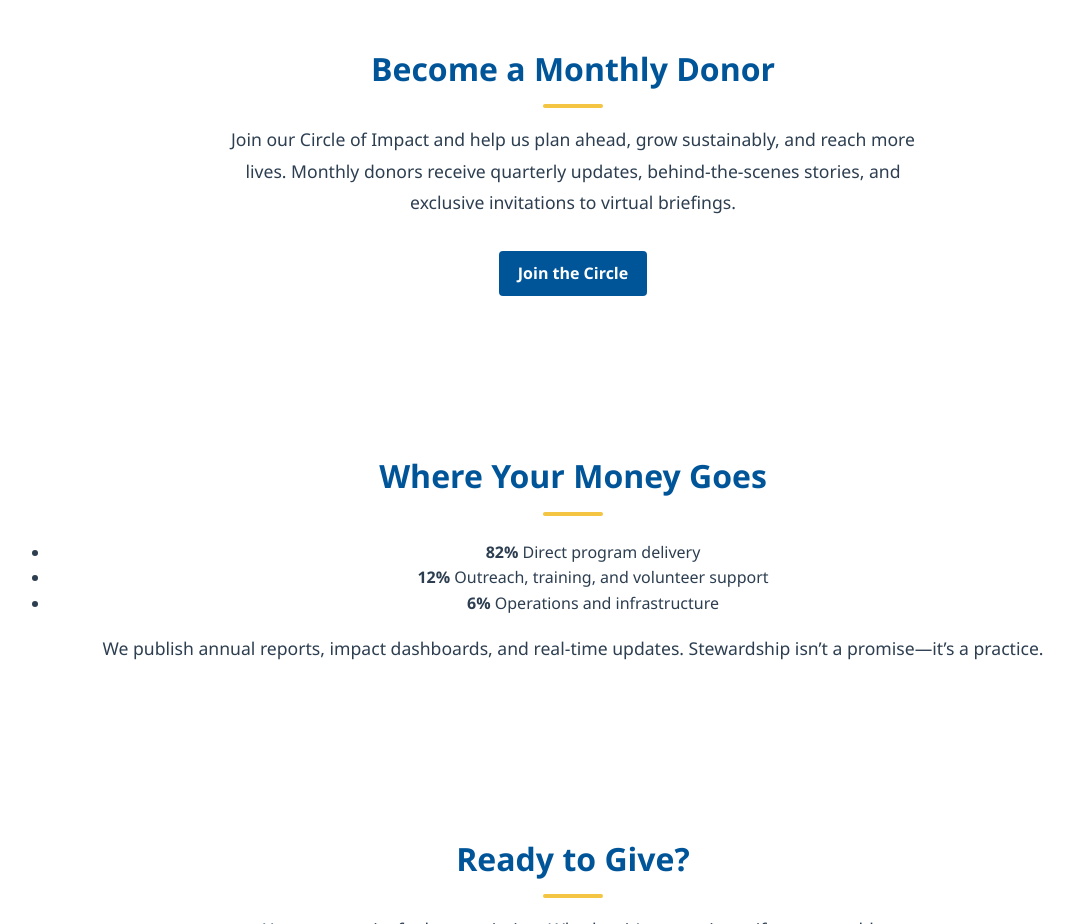
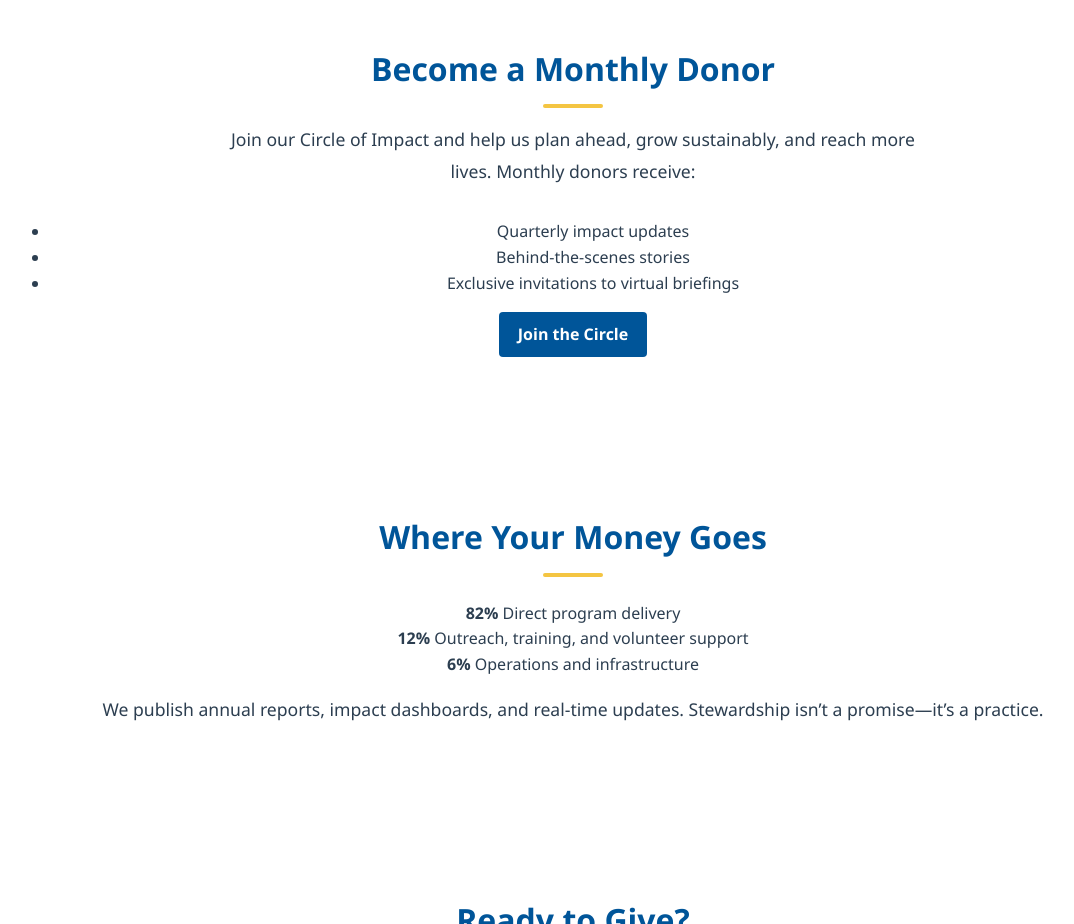
Before and after one commit to josephjem2/globalconnect-site, a website: page donate.html in a window 1280 px wide. Shown: the part 1620-2544 px from the top of the page, without its empty margins (67-1141 px from the left). Drawn offline with nearby package versions, Linux system fonts and the light colour scheme.

Commit message:
Fix donate.html content

```diff
--- a/donate.html
+++ b/donate.html
@@ -40,14 +40,14 @@
     </div>
   </section>
 
-  <!-- Intro -->
+  <!-- Intro Section -->
   <section class="donate-intro" data-aos="fade-up">
     <h2>Why Give?</h2>
     <p>Every donation to GlobalConnect fuels dignity, resilience, and shared humanity. You’re not just giving—you’re investing in transformation. Whether it’s a care kit, a mentorship cycle, or a digital literacy workshop, your support creates real change.</p>
     <p>We honor every gift with transparency, stewardship, and impact. Let’s build a legacy—together.</p>
   </section>
 
-  <!-- Giving Tiers -->
+  <!-- Impact Tiers -->
   <section class="donate-tiers" data-aos="fade-up">
     <h2>Impact Levels</h2>
     <div class="tier-grid">
@@ -73,22 +73,27 @@
   <!-- Monthly Giving -->
   <section class="donate-monthly" data-aos="fade-up">
     <h2>Become a Monthly Donor</h2>
-    <p>Join our Circle of Impact and help us plan ahead, grow sustainably, and reach more lives. Monthly donors receive quarterly updates, behind-the-scenes stories, and exclusive invitations to virtual briefings.</p>
+    <p>Join our Circle of Impact and help us plan ahead, grow sustainably, and reach more lives. Monthly donors receive:</p>
+    <ul>
+      <li>Quarterly impact updates</li>
+      <li>Behind-the-scenes stories</li>
+      <li>Exclusive invitations to virtual briefings</li>
+    </ul>
     <a href="https://forms.globalconnect.org/monthly-giving" class="btn btn-primary">Join the Circle</a>
   </section>
 
   <!-- Transparency Section -->
   <section class="donate-transparency" data-aos="fade-up">
     <h2>Where Your Money Goes</h2>
-    <ul>
-      <li><strong>82%</strong> Direct program delivery</li>
-      <li><strong>12%</strong> Outreach, training, and volunteer support</li>
-      <li><strong>6%</strong> Operations and infrastructure</li>
-    </ul>
+    <div class="transparency-breakdown">
+      <div><strong>82%</strong> Direct program delivery</div>
+      <div><strong>12%</strong> Outreach, training, and volunteer support</div>
+      <div><strong>6%</strong> Operations and infrastructure</div>
+    </div>
     <p>We publish annual reports, impact dashboards, and real-time updates. Stewardship isn’t a promise—it’s a practice.</p>
   </section>
 
-  <!-- CTA -->
+  <!-- Call to Action -->
   <section class="about-cta" data-aos="fade-up">
     <h2>Ready to Give?</h2>
     <p>Your generosity fuels our mission. Whether it’s a one-time gift or a monthly commitment, you’re helping us build a world of dignity and connection.</p>
```
